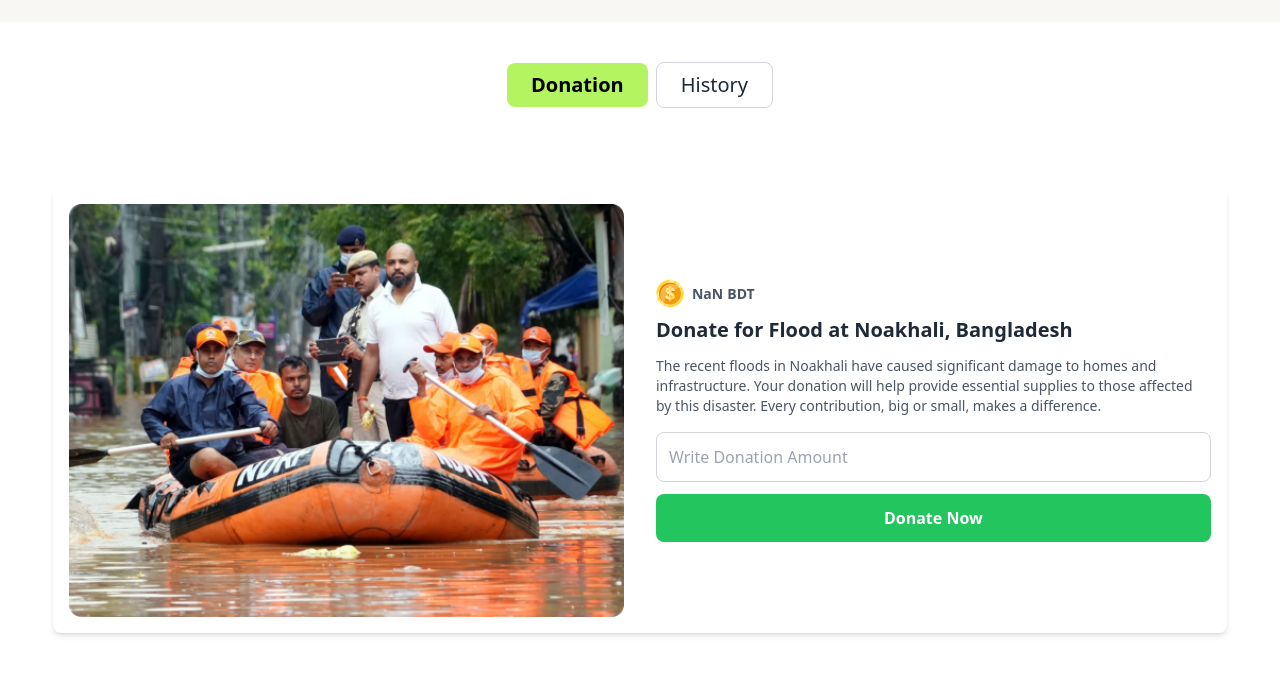
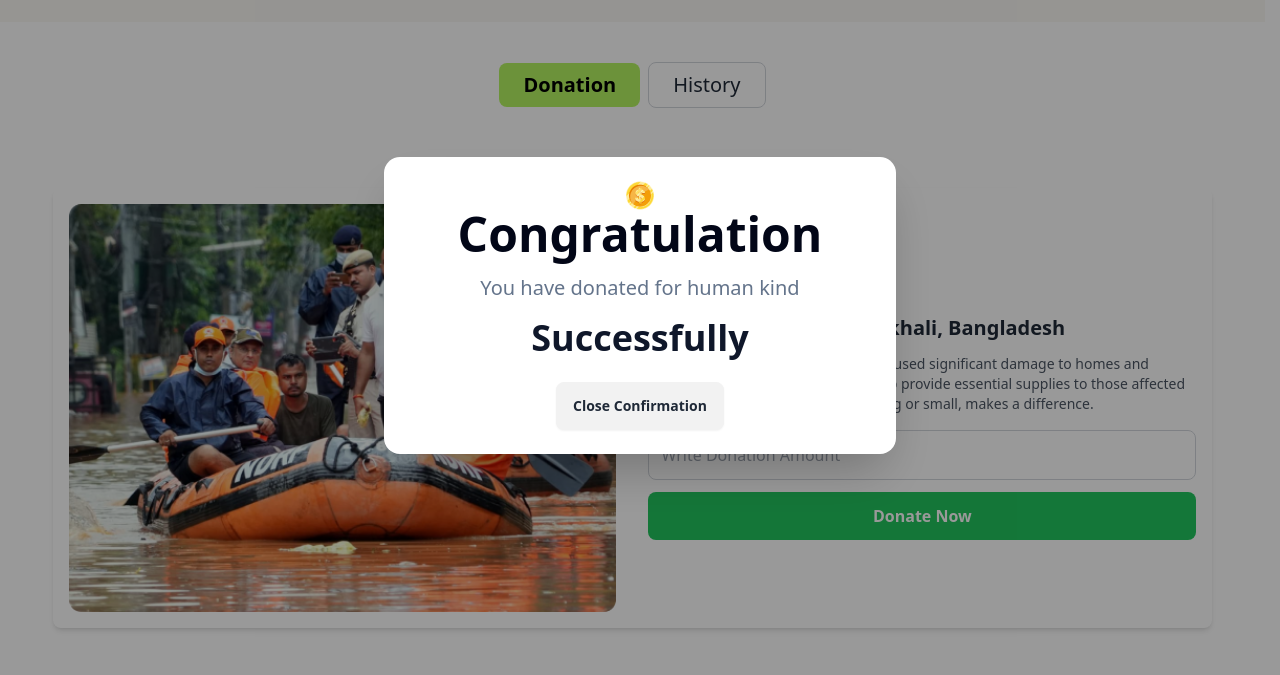
Before and after one commit to ash-124/ph-project-5, a plain HTML site: page index.html in a window 1280 px wide. Both pictures are taken after a click on the button "Donate Now". Shown: the part 95-770 px from the top of the page. Drawn offline with nearby package versions, Linux system fonts and the light colour scheme.

Commit message:
appending an modal done

```diff
--- a/index.html
+++ b/index.html
@@ -72,7 +72,8 @@
 
     <div id="donation-card border border-gray-300 ">
       <!-- Card Container -->
-      <div id="card-container" class="bg-white  rounded-lg shadow-md overflow-hidden flex items-center flex-col md:flex-row">
+      <div id="card-container"
+        class="bg-white  rounded-lg shadow-md overflow-hidden flex items-center flex-col md:flex-row">
         <!-- Image Section -->
         <div id="image-section" class="md:w-1/2 w-full p-4">
           <img src="./assets/noakhali.png" alt="Flood Relief" class="h-full w-full object-cover">
@@ -97,19 +98,42 @@
 
           <!-- Paragraph -->
           <p id="donation-description" class="text-sm text-gray-600 mb-4">
-            The recent floods in Noakhali have caused significant damage to homes and infrastructure. Your donation will help provide essential supplies to those affected by this disaster. Every contribution, big or small, makes a difference.
+            The recent floods in Noakhali have caused significant damage to homes and infrastructure. Your donation will
+            help provide essential supplies to those affected by this disaster. Every contribution, big or small, makes
+            a difference.
           </p>
 
           <!-- Donation Input and Button -->
           <div id="donation-input-container">
-            <input id="donation-amount" type="text" placeholder="Write Donation Amount" class="border border-gray-300 rounded-lg p-3 w-full mb-3" />
-            <button id="donate-button" class="bg-green-500 text-white font-bold py-3 px-6 rounded-lg hover:bg-green-600 w-full transition duration-200">
+            <input id="donation-amount" type="text" placeholder="Write Donation Amount"
+              class="border border-gray-300 rounded-lg p-3 w-full mb-3" />
+            <button id="donate-button"onclick="my_modal_1.showModal()"
+              class="bg-green-500 text-white font-bold py-3 px-6 rounded-lg hover:bg-green-600 w-full transition duration-200">
               Donate Now
             </button>
+            <!-- Modal -->
+            <dialog id="my_modal_1" class="modal">
+              <div class="modal-box flex flex-col items-center">
+                <img src="./assets/coin.png" alt="">
+                <h3 class="text-5xl text-slate-950 font-black ">Congratulation</h3>
+
+                <p class="py-4 text-xl text-slate-500 font-medium">You have donated for human kind </p>
+                <p class="text-4xl text-slate-900 font-extrabold">Successfully</p>
+                <div class="modal-action">
+                  <form method="dialog">
+                    <!-- if there is a button in form, it will close the modal -->
+                    <button class="btn ">Close Confirmation</button>
+                  </form>
+                </div>
+              </div>
+            </dialog>
           </div>
         </div>
       </div>
     </div>
+    <div id="history" class="w-11/12 mx-auto">
+      <!-- Open the modal using ID.showModal() method -->
+      <!-- <button class="btn" ">open modal</button> -->
 
 
 
--- a/js/interact.js
+++ b/js/interact.js
@@ -1,5 +1,6 @@
 // const donateAmount = document.getElementById('donation-amount').value;
 // console.log(donateAmount);
+const modal = document.getElementById('my-modal')
 function getValueById(id) {
   return parseFloat(document.getElementById(id).value);
 }
@@ -17,4 +18,6 @@ document.getElementById("donate-button").addEventListener("click", function () {
 
 
 
+
+
 });
```
